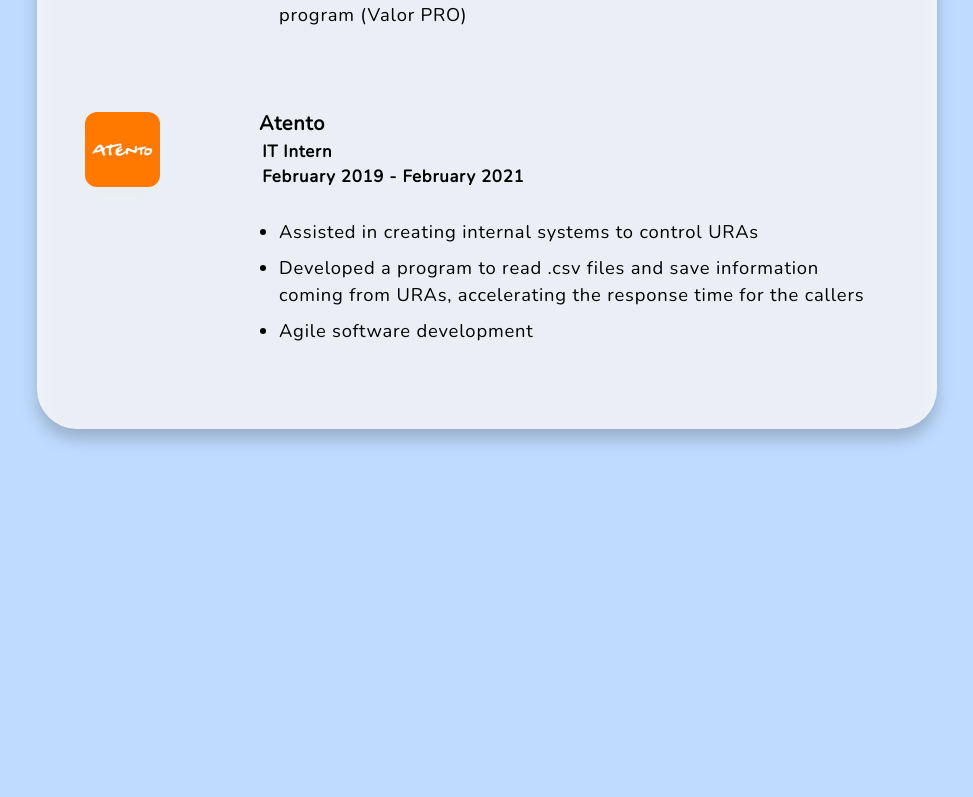
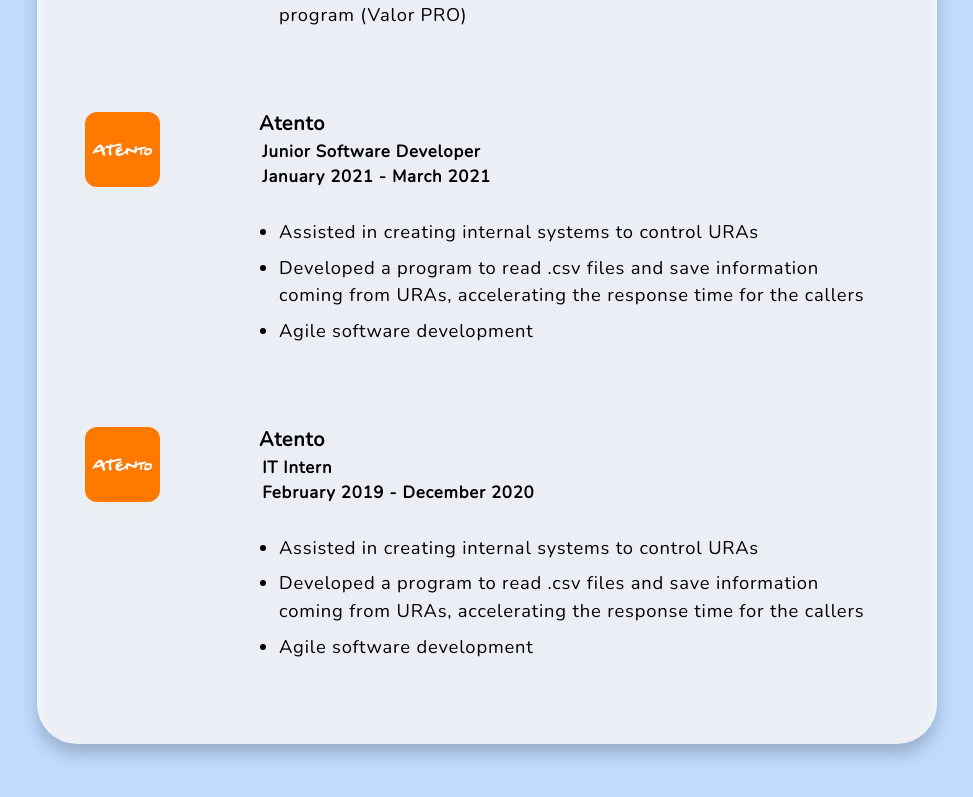
Before and after one commit to leosan00/my-portifolio, a SvelteKit app: page /experience in a window 1280 px wide. Shown: the part 509-1306 px from the top of the page, without its empty margins (153-1126 px from the left). Before the commit the page ends 1018 px from the top, so only its background shows below. Built offline with nearby package versions, Linux system fonts and the light colour scheme; no server answers.

Commit message:
add experience junior dev atento

```diff
--- a/src/lib/language/en/experience.json
+++ b/src/lib/language/en/experience.json
@@ -4,7 +4,7 @@
         {
             "companyName": "Editora Globo",
             "job":{
-                "role": "Junior Developer",
+                "role": "Junior Software Developer",
                 "date": "March 2021 - Present",
                 "description": "<li class='spacing-topics'> Improve the internal system that manages access to all products on the Valor PRO platform. Add new rules for user access, billing accounts and product access time </li><li class='spacing-topics'> Support the service manager to provide new user access </li><li class='spacing-topics'> Develop and build APIs to boost sales of the company's investment program (Valor PRO)</li>"
             }
@@ -12,8 +12,16 @@
         {
             "companyName": "Atento",
             "job":{
+                "role": "Junior Software Developer",
+                "date": "January 2021 - March 2021",
+                "description": "<li class='spacing-topics'> Assisted in creating internal systems to control URAs </li><li class='spacing-topics'> Developed a program to read .csv files and save information coming from URAs, accelerating the response time for the callers </li><li class='spacing-topics'> Agile software development </li>"
+            }
+        },
+        {
+            "companyName": "Atento",
+            "job":{
                 "role": "IT Intern",
-                "date": "February 2019 - February 2021",
+                "date": "February 2019 - December 2020",
                 "description": "<li class='spacing-topics'> Assisted in creating internal systems to control URAs </li><li class='spacing-topics'> Developed a program to read .csv files and save information coming from URAs, accelerating the response time for the callers </li><li class='spacing-topics'> Agile software development </li>"
             }
         }
--- a/src/lib/language/pt/experience.json
+++ b/src/lib/language/pt/experience.json
@@ -12,8 +12,16 @@
         {
             "companyName": "Atento",
             "job":{
+                "role": "Desenvolvedor Júnior",
+                "date": "Jan/21 a Mar/21",
+                "description": "<li class='spacing-topics'>Desenvolvimento de sistema interno para controle de URAs </li><li class='spacing-topics'> Desenvolvimento de sistema para ler arquivos .csv e salvar dados em banco de dados, agilizando o tempo de respostas dos atendentes </li><li> Metodologia Ágil</li>"
+            }
+        },
+        {
+            "companyName": "Atento",
+            "job":{
                 "role": "Estágio em Sistemas de Informação",
-                "date": "Fev/19 a Fev/21",
+                "date": "Fev/19 a Dez/20",
                 "description": "<li class='spacing-topics'>Desenvolvimento de sistema interno para controle de URAs </li><li class='spacing-topics'> Desenvolvimento de sistema para ler arquivos .csv e salvar dados em banco de dados, agilizando o tempo de respostas dos atendentes </li><li class='spacing-topics'> Treinamentos Git, Kanban, SQL, C#, .NET MVC 4 </li><li> Metodologia Ágil</li>"
             }
         }
--- a/src/routes/experience/+page.svelte
+++ b/src/routes/experience/+page.svelte
@@ -16,6 +16,13 @@
     role: $t("experience.companies.1.job.role"),
     date:$t("experience.companies.1.job.date"),
     jobDescription: $t("experience.companies.1.job.description")
+    },
+    {
+    imageSrc:'/images/logoAtento.jpg',
+    location: $t("experience.companies.2.companyName"),
+    role: $t("experience.companies.2.job.role"),
+    date:$t("experience.companies.2.job.date"),
+    jobDescription: $t("experience.companies.2.job.description")
     }
   ];
 </script>
```
